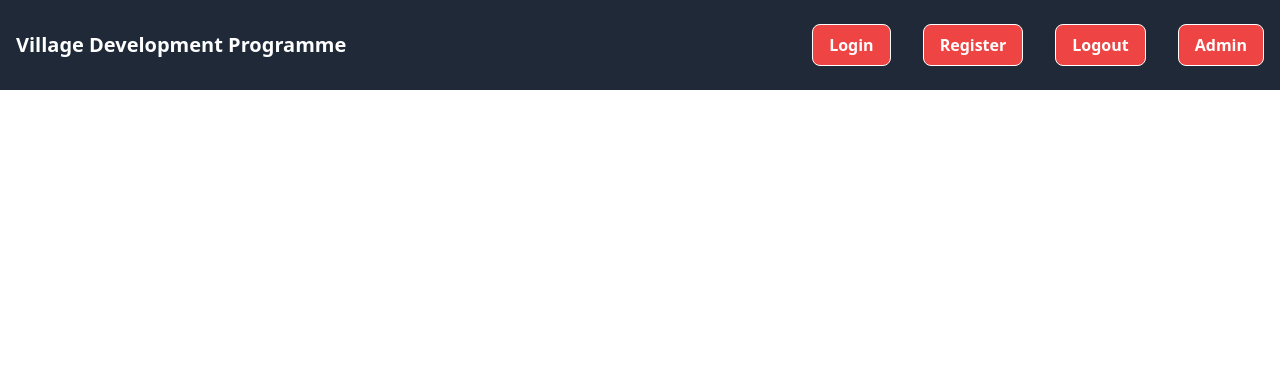
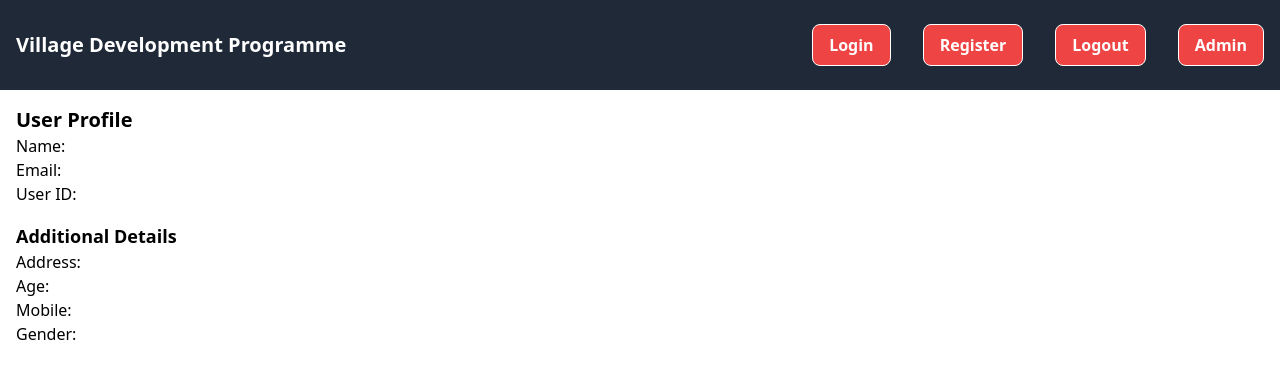
Before and after one commit to aniket2727/full-stack, a React (Create React App) app in the folder client/: page /userprofile in a window 1280 px wide. Shown: the top 378 px of the page. Built offline with nearby package versions, Linux system fonts and the light colour scheme.

Commit message:
all code

```diff
--- a/client/src/App.tsx
+++ b/client/src/App.tsx
@@ -13,7 +13,8 @@ const RaiseIssuePage=lazy(()=>import('./pages/RaiseIssuePage'));
 const AdminprojectTract=lazy(()=>import('./pages/AdminprojectUpdate'));
 const Projectdetails=lazy(()=>import('./component/Projectlist'));
 const IssueDetails=lazy(()=>import('./component/IssuelistComponent'));
-const Adminpage=lazy(()=>import('./pages/Adminpage'))
+const Adminpage=lazy(()=>import('./pages/Adminpage'));
+const Userprofile=lazy(()=>import('./pages/UserProfile'));
 // const HomePage = lazy(() => import("./pages/HomePage")); // Assuming you have a HomePage
 // const NotFoundPage = lazy(() => import("./pages/NotFoundPage")); // Page for 404
 
@@ -38,6 +39,7 @@ function App() {
             <Route path="/tractproject" element={<Projectdetails/>} />
             <Route path="/adminissue" element={<IssueDetails/>}/>
             <Route path="/admin" element={<Adminpage/>}/>
+            <Route path="/userprofile" element={<Userprofile/>}/>
             <Route path="/" element={<HomePage/>} />
 
             {/* Route for 404 (page not found) */}
--- a/client/src/pages/UserProfile.js
+++ b/client/src/pages/UserProfile.js
@@ -11,7 +11,6 @@ const UserProfile = () => {
       <p>Name: {user.name}</p>
       <p>Email: {user.email}</p>
       <p>User ID: {user.id}</p>
-      <p>Token: {user.token}</p>
 
       {/* Access additional user details */}
       <div>
```
